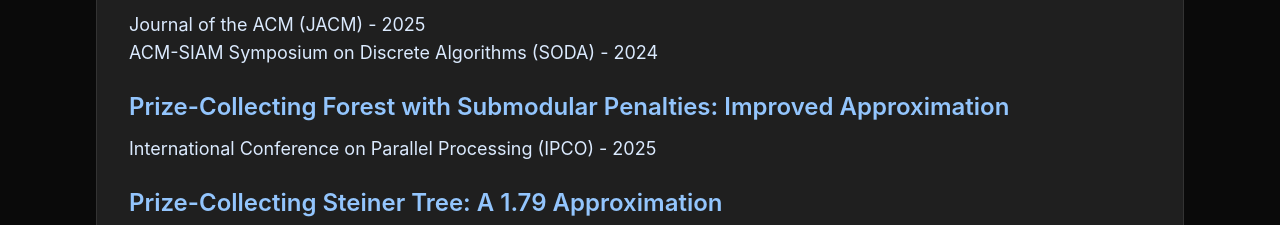
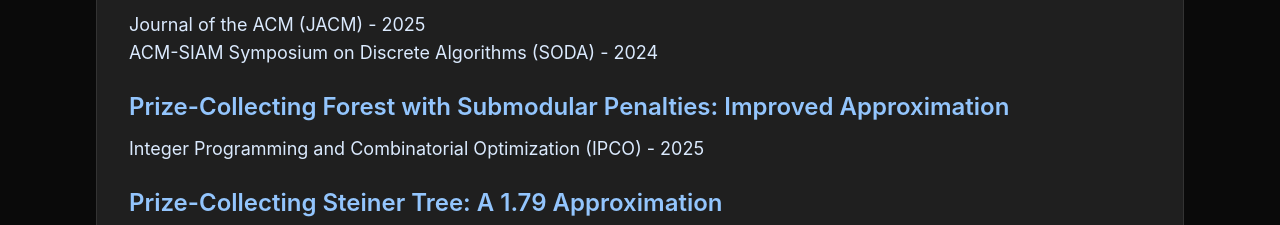
Before and after one commit to igholami/igholami.com, a React (Vite) app: page / in a window 1280 px wide. Shown: the part 900-1125 px from the top of the page. Built offline with nearby package versions, Linux system fonts and the light colour scheme; some icons are missing.

Commit message:
Update venue for IPCO 2025 entry

```diff
--- a/src/data/personalData.ts
+++ b/src/data/personalData.ts
@@ -114,7 +114,7 @@ In this paper, we break the approximation barrier of 2 by designing a novel dete
     order: 3.2,
     slug: "prize-collecting-forest-submodular-penalties",
     title: "Prize-Collecting Forest with Submodular Penalties: Improved Approximation",
-    venues: ["International Conference on Parallel Processing (IPCO) - 2025"],
+    venues: ["Integer Programming and Combinatorial Optimization (IPCO) - 2025"],
     url: "https://arxiv.org/abs/2504.15445",
     content: `## Abstract
     Constrained forest problems form a class of graph problems where specific connectivity requirements for certain cuts within the graph must be satisfied by selecting the minimum-cost set of edges. The prize-collecting version of these problems introduces flexibility by allowing penalties to be paid to ignore some connectivity requirements.
```
